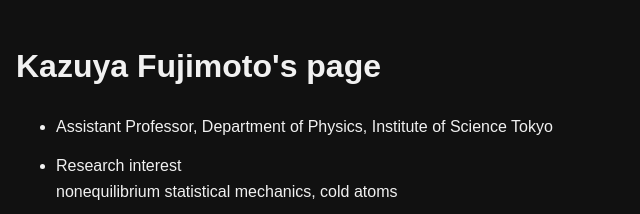
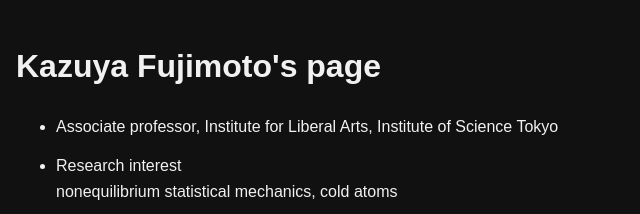
Before and after one commit to KazuyaFujimoto/webpage, a plain HTML site: page index.html in a window 1280 px wide. Shown: the top 214 px of the page, 149-789 px from the left. Drawn offline with Linux system fonts and the light colour scheme.

Commit message:
Update index.html

```diff
--- a/index.html
+++ b/index.html
@@ -47,7 +47,7 @@
   <h1>Kazuya Fujimoto's page</h1>
 
   <ul>
-    <li>Assistant Professor, Department of Physics, Institute of Science Tokyo</li>
+    <li>Associate professor, Institute for Liberal Arts, Institute of Science Tokyo</li>
     <li>
       Research interest<br>
       nonequilibrium statistical mechanics, cold atoms
```
